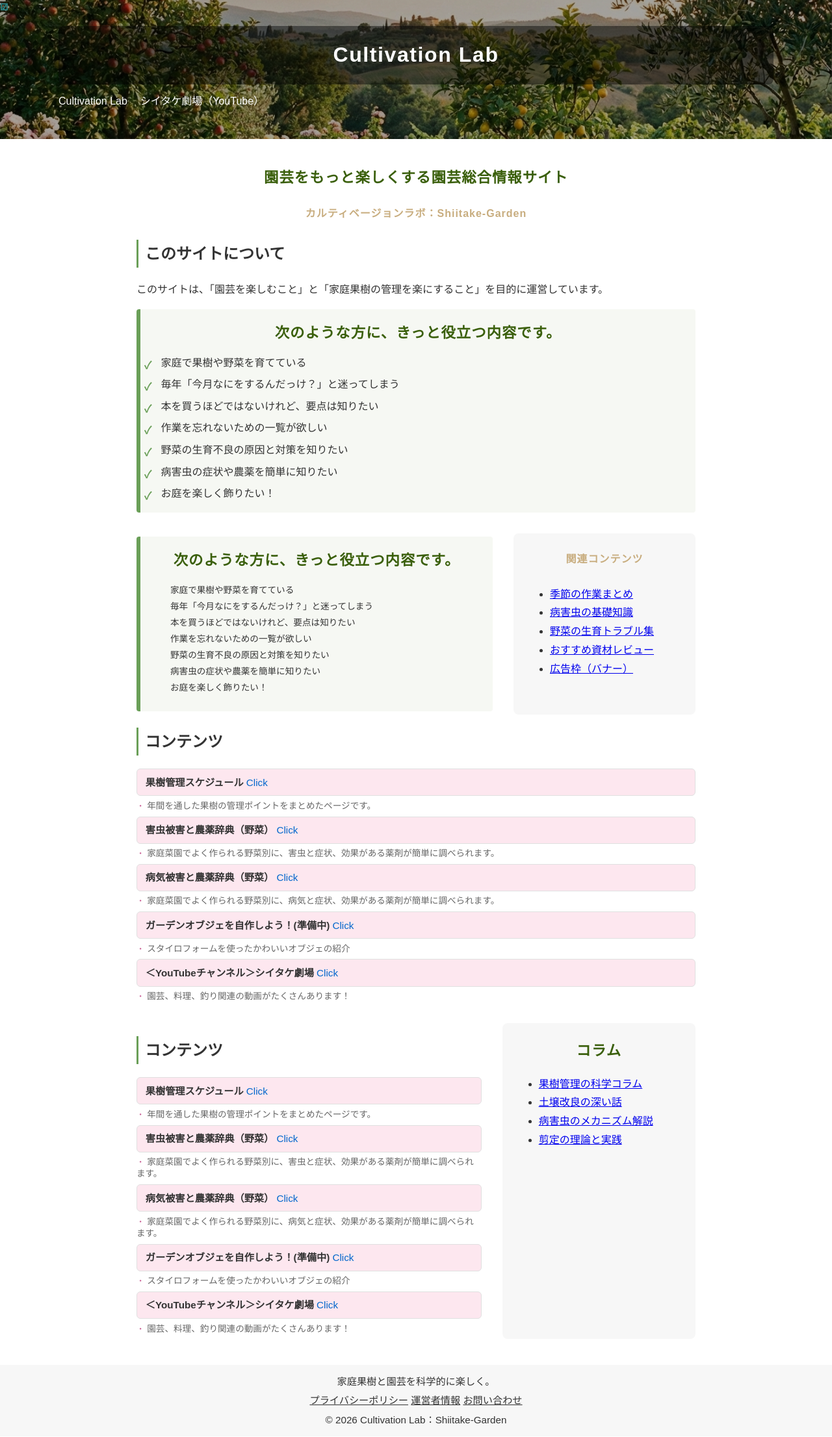
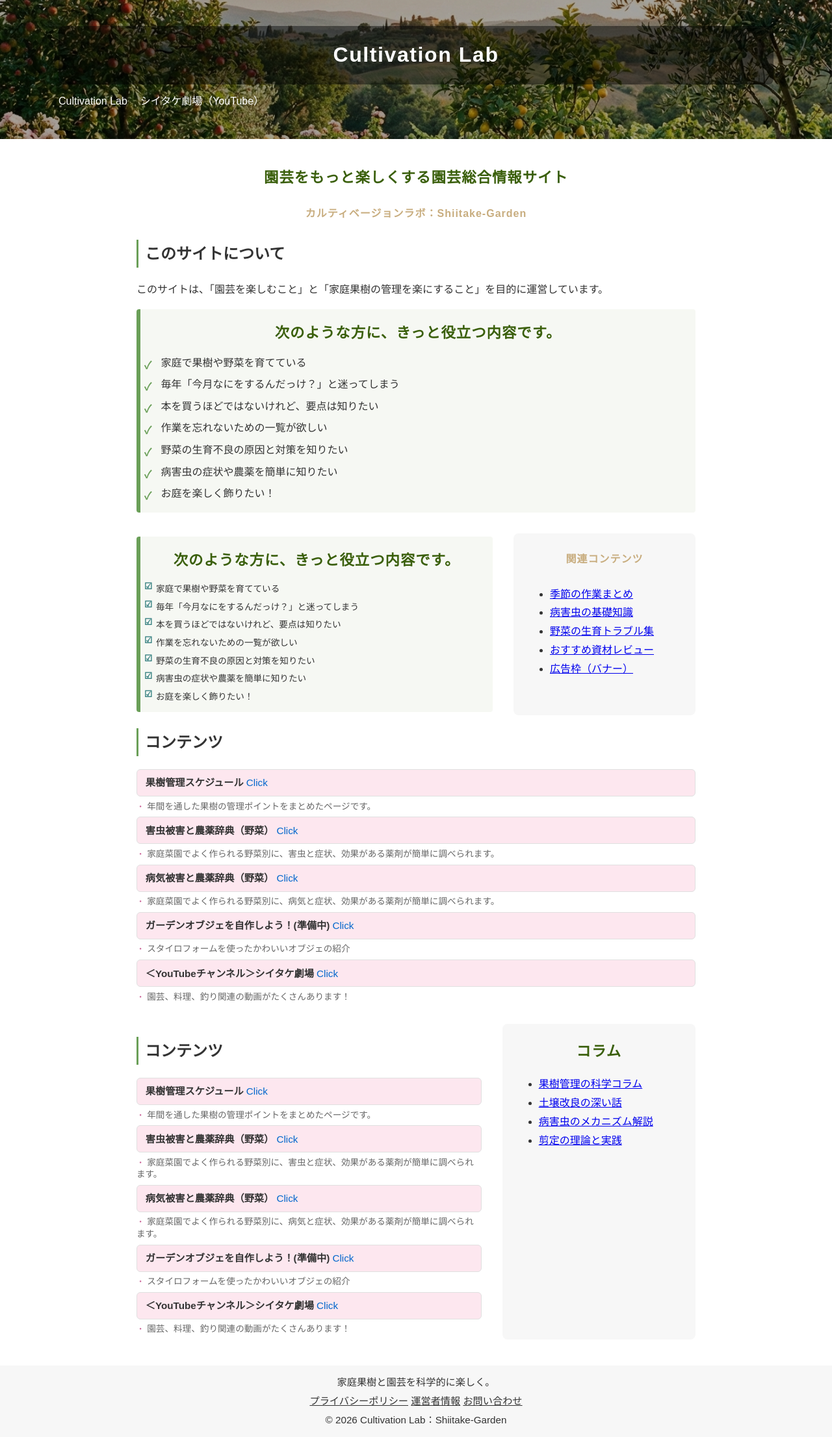
Before and after one commit to shiitake-garden/shiitake-garden.github.io, a Jekyll site: the page built from index2.html, in a window 1280 px wide. Shown: the whole page at 65% size. Built offline with Jekyll 4.4.1, drawn with Linux system fonts in a browser that asks for light colours.

Commit message:
Update site.css

```diff
--- a/assets/css/site.css
+++ b/assets/css/site.css
@@ -131,6 +131,17 @@ h3 {
 .for-you ul li {
   position: relative;
   padding-left: 1.6em;
+}
+.for-you-main ul {
+  list-style: none;
+  padding-left: 0;
+  margin: 0;
+}
+
+.for-you-main li {
+  padding: 4px 0 4px 18px;
+  line-height: 1.4;
+  position: relative;
 }
 .for-you-main ul li::before {
   content: "☑";
```
